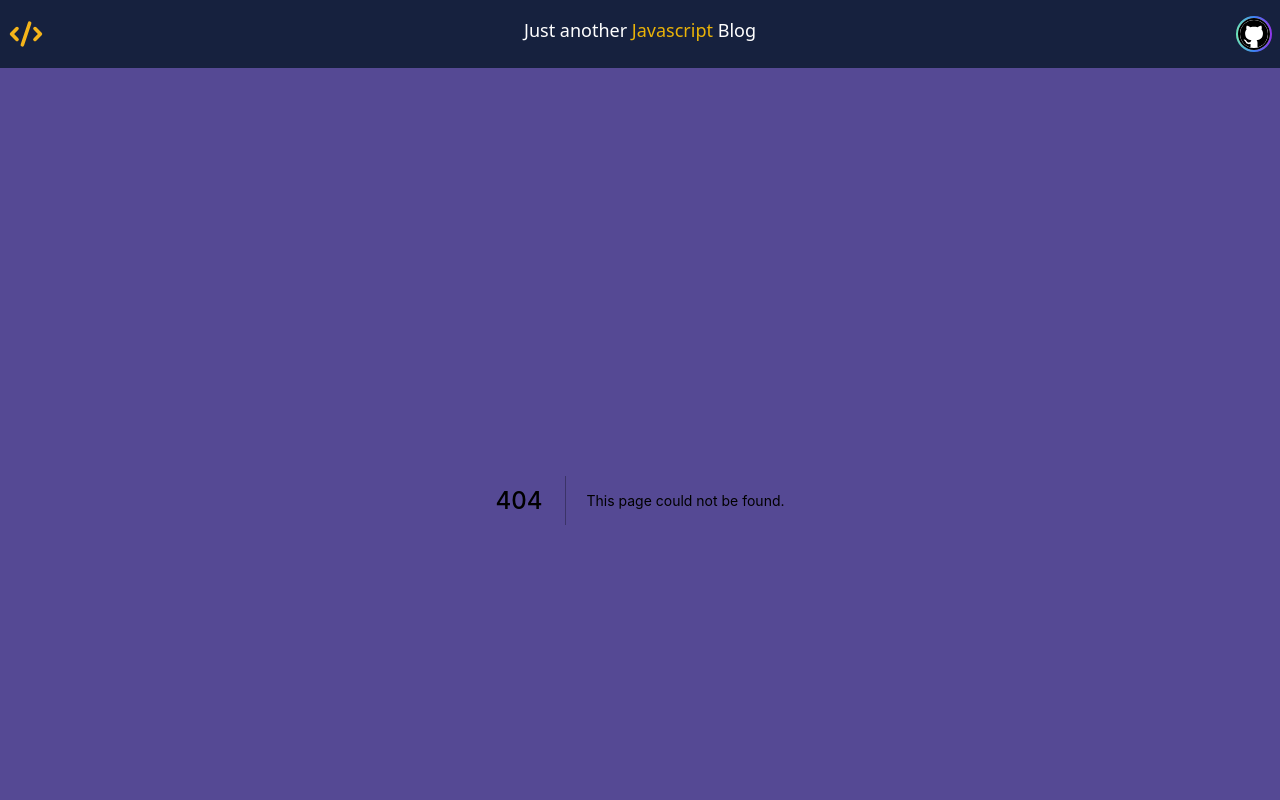
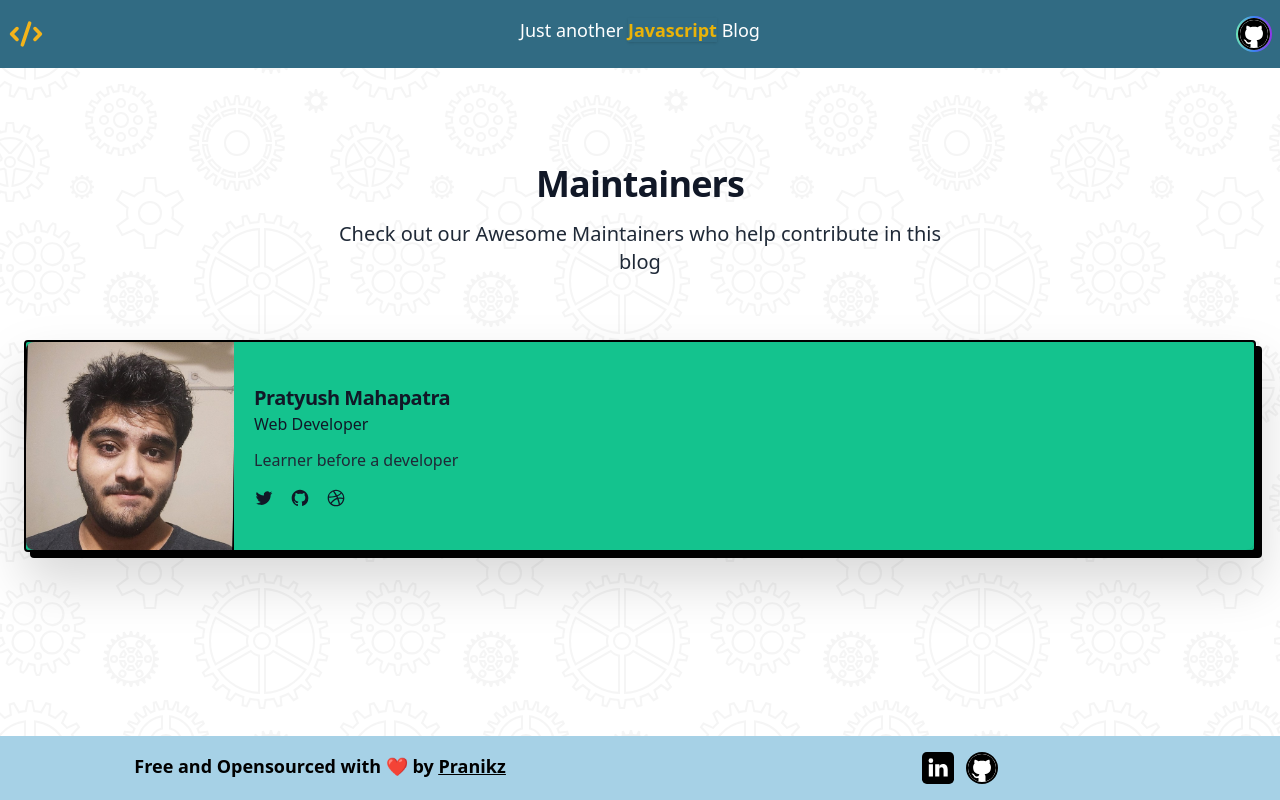
Before and after one commit to pranikz/Just-another-javascript-blog, a Next.js app: page /maintainers in a window 1280 px wide. Before the commit this address had no page. Shown: the top 800 px of the page. Built offline with nearby package versions, Linux system fonts and the light colour scheme.

Commit message:
UI Revamp

```diff
--- a/components/layout.js
+++ b/components/layout.js
@@ -3,16 +3,19 @@ import { LogoIcon, GitIcon, LinkedinIcon } from "./assets/icons";
 
 export default function Layout({ children }) {
   return (
-    <div className="flex flex-col min-h-screen bg-[#554994]">
-      <header className="bg-[#16213E] mb-8 py-4 px-2">
+    <div className="flex flex-col min-h-screen bg-[url('/floating-cogs.svg')] bg-opacity-10">
+      <header className="bg-[#316B83] mb-8 py-4 px-2">
         <div className="container mx-auto flex justify-center">
           <Link href="/">
             <a>
               <LogoIcon />
             </a>
           </Link>
-          <span className="mx-auto text-white text-lg">
-            Just another <span className="text-yellow-500">Javascript</span>{" "}
+          <span className="mx-auto text-white  text-lg">
+            Just another{" "}
+            <span className="text-yellow-500 font-semibold shadow">
+              Javascript
+            </span>{" "}
             Blog
           </span>
 
@@ -29,11 +32,13 @@ export default function Layout({ children }) {
           </div>
         </div>
       </header>
-      <main className="container mx-auto flex-1 ">{children}</main>
-      <footer className="bg-[#E94560] mt-8 py-4 text-white flex">
+      <main className="container mx-auto flex-1  bg-opacity-90 ">
+        {children}
+      </main>
+      <footer className="bg-[#A6D1E6] mt-8 py-4 text-white flex">
         <div className="container mx-auto flex justify-center text-lg text-black font-bold">
-          &copy; 2022&nbsp;
-          <span>
+          Free and Opensourced with ❤️ by&nbsp;
+          <span className="underline">
             <a
               href="https://pranikz.netlify.app"
               target="_blank"
--- a/pages/_app.js
+++ b/pages/_app.js
@@ -4,7 +4,7 @@ import '../styles/globals.css';
 
 function MyApp({ Component, pageProps }) {
   return (
-    <Layout >
+    <Layout  >
       <Head>
         <title>Javascript Blog by Pratyush</title>
         <meta name="viewport" content="initial-scale=1.0, width=device-width" />
--- /dev/null
+++ b/pages/dsablogs/index.js
@@ -0,0 +1,8 @@
+
+export default function Home() {
+  return (
+    <div className="grid grid-cols-1 md:grid-cols-3 lg:grid-cols-4 p-4 md:p-0 ">
+      Coming Soon !!!
+    </div>
+  );
+}
--- a/pages/index.js
+++ b/pages/index.js
@@ -1,49 +1,49 @@
-import fs from "fs";
-import matter from "gray-matter";
 import Image from "next/image";
 import Link from "next/link";
+import { GitIcon } from "../components/assets/icons";
 
-export async function getStaticProps() {
-  const files = fs.readdirSync("posts");
+export default function Home() {
+  return (
+    <div className="flex flex-wrap md items-center ">
+      <div className=" w-full md:w-1/2 ">
+        <div className="mx-16 md:mx-32">
+          <h1 className="text-4xl md:text-6xl font-bold mt-16">
+            Just another <span className="text-[#eab308]">Javascript</span> Blog
+          </h1>
+          {/* country region island */}
+          {/* description */}
+          <div className="description w-full mt-12  text-gray-500 text-lg">
+            Brushup all your javascript skills at one place. No googling around
+            all infos required about your interviews at one place.
+          </div>
+          <div className="flex flex-col sm:flex-row my-12 font-light text-gray-500 mx-12 sm:mx-0">
+            <div className="pr-4">
+              <button className="px-4 py-2 bg-[#eab308] border-black shadow-offset-black mt-5 hover:underline border-2 text-2xl text-gray-900 font-semibold pt-2">
+                <Link href="/jsblogs">Javascript</Link>
+              </button>
+            </div>
+            <div className="pr-4">
+              <button className="px-7 py-2 bg-[#61dafb] border-black shadow-offset-black mt-5 hover:underline border-2 text-2xl text-gray-900 font-semibold pt-2">
+                <Link href="/reactblogs">ReactJS</Link>
+              </button>
+            </div>
+            <div className="pr-4">
+              <button className="px-12 py-2 bg-orange-300 border-black shadow-offset-black mt-5 hover:underline border-2 text-2xl text-gray-900 font-semibold pt-2">
+              <Link href="/dsablogs">DSA</Link>
+              </button>
+            </div>
+          </div>
 
-  const posts = files.map((fileName) => {
-    const slug = fileName.replace(".md", "");
-    const readFile = fs.readFileSync(`posts/${fileName}`, "utf-8");
-    const { data: frontmatter } = matter(readFile);
-    return {
-      slug,
-      frontmatter,
-    };
-  });
-
-  return {
-    props: {
-      posts,
-    },
-  };
-}
-
-export default function Home({ posts }) {
-  return (
-    <div className="grid grid-cols-1 md:grid-cols-3 lg:grid-cols-4 p-4 md:p-0 ">
-      {posts.map(({ slug, frontmatter }) => (
-        <div
-          key={slug}
-          className="border border-gray-200 m-2 rounded-xl shadow-lg overflow-hidden flex flex-col bg-white "
-        >
-          <Link href={`/post/${slug}`}>
-            <a>
-              <Image
-                width={650}
-                height={340}
-                alt={frontmatter.title}
-                src={`/${frontmatter.socialImage}`}
-              />
-              <h1 className="p-4">{frontmatter.title}</h1>
-            </a>
-          </Link>
+          <div className="description w-full mt-12  text-gray-900 text-lg ">
+            <div>Checkout our maintainers here!!</div>
+            <div className="mx-12 sm:mx-0">
+              <button className=" px-4 py-2 text-black bg-orange-300 border-black shadow-offset-black uppercase mt-5 text-lg font-semibold hover:underline border-2 rounded ">
+                <Link href="/maintainers">maintainers</Link>
+              </button>
+            </div>
+          </div>
         </div>
-      ))}
+      </div>
     </div>
   );
 }
--- /dev/null
+++ b/pages/maintainers/index.js
@@ -0,0 +1,101 @@
+const index = () => {
+  return (
+    <div>
+      <section className="">
+        <div className="py-8 px-4 mx-auto max-w-screen-xl lg:py-16 lg:px-6 rounded">
+          <div className="mx-auto max-w-screen-sm text-center mb-8 lg:mb-16">
+            <h2 className="mb-4 text-4xl tracking-tight font-extrabold text-gray-900 ">
+              Maintainers
+            </h2>
+            <p className="font-medium text-gray-800 lg:mb-16 sm:text-xl ">
+              Check out our Awesome Maintainers who help contribute in this blog
+            </p>
+          </div>
+          <div className="grid gap-8 mb-6 border-2 lg:mb-16 bg-[#14C38E] drop-shadow-2xl rounded border-black shadow-offset-black-big">
+            <div className="items-center  rounded-lg shadow sm:flex  ">
+              <a href="#">
+                <img
+                  className="md:h-52 rounded sm:rounded-none sm:rounded-l-lg"
+                  src="/pratyush.jpg"
+                  alt="Bonnie Avatar"
+                />
+              </a>
+              <div className="p-5">
+                <h3 className="text-xl font-bold tracking-tight text-gray-900 ">
+                  <a href="#">Pratyush Mahapatra</a>
+                </h3>
+                <span className="text-gray-900 ">Web Developer</span>
+                <p className="mt-3 mb-4 font-light text-gray-800 ">
+                  Learner before a developer
+                </p>
+                <ul className="flex space-x-4 sm:mt-0">
+                  <li>
+                    <a
+                      href="https://twitter.com/pranikz"
+                      target="_blank"
+                      rel="noopener noreferrer"
+                      className="text-gray-900 hover:text-gray-500 "
+                    >
+                      <svg
+                        className="w-5 h-5"
+                        fill="currentColor"
+                        viewBox="0 0 24 24"
+                        aria-hidden="true"
+                      >
+                        <path d="M8.29 20.251c7.547 0 11.675-6.253 11.675-11.675 0-.178 0-.355-.012-.53A8.348 8.348 0 0022 5.92a8.19 8.19 0 01-2.357.646 4.118 4.118 0 001.804-2.27 8.224 8.224 0 01-2.605.996 4.107 4.107 0 00-6.993 3.743 11.65 11.65 0 01-8.457-4.287 4.106 4.106 0 001.27 5.477A4.072 4.072 0 012.8 9.713v.052a4.105 4.105 0 003.292 4.022 4.095 4.095 0 01-1.853.07 4.108 4.108 0 003.834 2.85A8.233 8.233 0 012 18.407a11.616 11.616 0 006.29 1.84" />
+                      </svg>
+                    </a>
+                  </li>
+                  <li>
+                    <a
+                      href="https://github.com/pranikz"
+                      target="_blank"
+                      rel="noopener noreferrer"
+                      className="text-gray-900 hover:text-gray-500"
+                    >
+                      <svg
+                        className="w-5 h-5"
+                        fill="currentColor"
+                        viewBox="0 0 24 24"
+                        aria-hidden="true"
+                      >
+                        <path
+                          fill-rule="evenodd"
+                          d="M12 2C6.477 2 2 6.484 2 12.017c0 4.425 2.865 8.18 6.839 9.504.5.092.682-.217.682-.483 0-.237-.008-.868-.013-1.703-2.782.605-3.369-1.343-3.369-1.343-.454-1.158-1.11-1.466-1.11-1.466-.908-.62.069-.608.069-.608 1.003.07 1.531 1.032 1.531 1.032.892 1.53 2.341 1.088 2.91.832.092-.647.35-1.088.636-1.338-2.22-.253-4.555-1.113-4.555-4.951 0-1.093.39-1.988 1.029-2.688-.103-.253-.446-1.272.098-2.65 0 0 .84-.27 2.75 1.026A9.564 9.564 0 0112 6.844c.85.004 1.705.115 2.504.337 1.909-1.296 2.747-1.027 2.747-1.027.546 1.379.202 2.398.1 2.651.64.7 1.028 1.595 1.028 2.688 0 3.848-2.339 4.695-4.566 4.943.359.309.678.92.678 1.855 0 1.338-.012 2.419-.012 2.747 0 .268.18.58.688.482A10.019 10.019 0 0022 12.017C22 6.484 17.522 2 12 2z"
+                          clip-rule="evenodd"
+                        />
+                      </svg>
+                    </a>
+                  </li>
+                  <li>
+                    <a
+                      href="https://pranikz.netlify.app"
+                      target="_blank"
+                      rel="noopener noreferrer"
+                      className="text-gray-900 hover:text-gray-500"
+                    >
+                      <svg
+                        className="w-5 h-5"
+                        fill="currentColor"
+                        viewBox="0 0 24 24"
+                        aria-hidden="true"
+                      >
+                        <path
+                          fill-rule="evenodd"
+                          d="M12 2C6.48 2 2 6.48 2 12s4.48 10 10 10c5.51 0 10-4.48 10-10S17.51 2 12 2zm6.605 4.61a8.502 8.502 0 011.93 5.314c-.281-.054-3.101-.629-5.943-.271-.065-.141-.12-.293-.184-.445a25.416 25.416 0 00-.564-1.236c3.145-1.28 4.577-3.124 4.761-3.362zM12 3.475c2.17 0 4.154.813 5.662 2.148-.152.216-1.443 1.941-4.48 3.08-1.399-2.57-2.95-4.675-3.189-5A8.687 8.687 0 0112 3.475zm-3.633.803a53.896 53.896 0 013.167 4.935c-3.992 1.063-7.517 1.04-7.896 1.04a8.581 8.581 0 014.729-5.975zM3.453 12.01v-.26c.37.01 4.512.065 8.775-1.215.25.477.477.965.694 1.453-.109.033-.228.065-.336.098-4.404 1.42-6.747 5.303-6.942 5.629a8.522 8.522 0 01-2.19-5.705zM12 20.547a8.482 8.482 0 01-5.239-1.8c.152-.315 1.888-3.656 6.703-5.337.022-.01.033-.01.054-.022a35.318 35.318 0 011.823 6.475 8.4 8.4 0 01-3.341.684zm4.761-1.465c-.086-.52-.542-3.015-1.659-6.084 2.679-.423 5.022.271 5.314.369a8.468 8.468 0 01-3.655 5.715z"
+                          clip-rule="evenodd"
+                        />
+                      </svg>
+                    </a>
+                  </li>
+                </ul>
+              </div>
+            </div>
+          </div>
+        </div>
+      </section>
+    </div>
+  );
+};
+
+export default index;
--- /dev/null
+++ b/pages/reactblogs/index.js
@@ -0,0 +1,8 @@
+
+export default function Home() {
+  return (
+    <div className="grid grid-cols-1 md:grid-cols-3 lg:grid-cols-4 p-4 md:p-0 ">
+      Coming Soon !!!
+    </div>
+  );
+}
--- a/tailwind.config.js
+++ b/tailwind.config.js
@@ -1,10 +1,15 @@
 module.exports = {
   content: [
-    './pages/**/*.{js,ts,jsx,tsx}',
-    './components/**/*.{js,ts,jsx,tsx}',
+    "./pages/**/*.{js,ts,jsx,tsx}",
+    "./components/**/*.{js,ts,jsx,tsx}",
   ],
   theme: {
-    extend: {},
+    extend: {
+      boxShadow: {
+        "offset-black": "2px 2px black",
+        "offset-black-big": "6px 6px black",
+      },
+    },
   },
-  plugins: [require('@tailwindcss/typography')],
+  plugins: [require("@tailwindcss/typography")],
 };
```
Also changed, not shown: pages/jsblogs/index.js (added, +49 -0 lines), pages/post/[slug].js (+4 -4 lines), posts/chapter-1.3-number-system.md (+8 -1 lines), public/floating-cogs.svg (added), public/pratyush.jpg (added).
